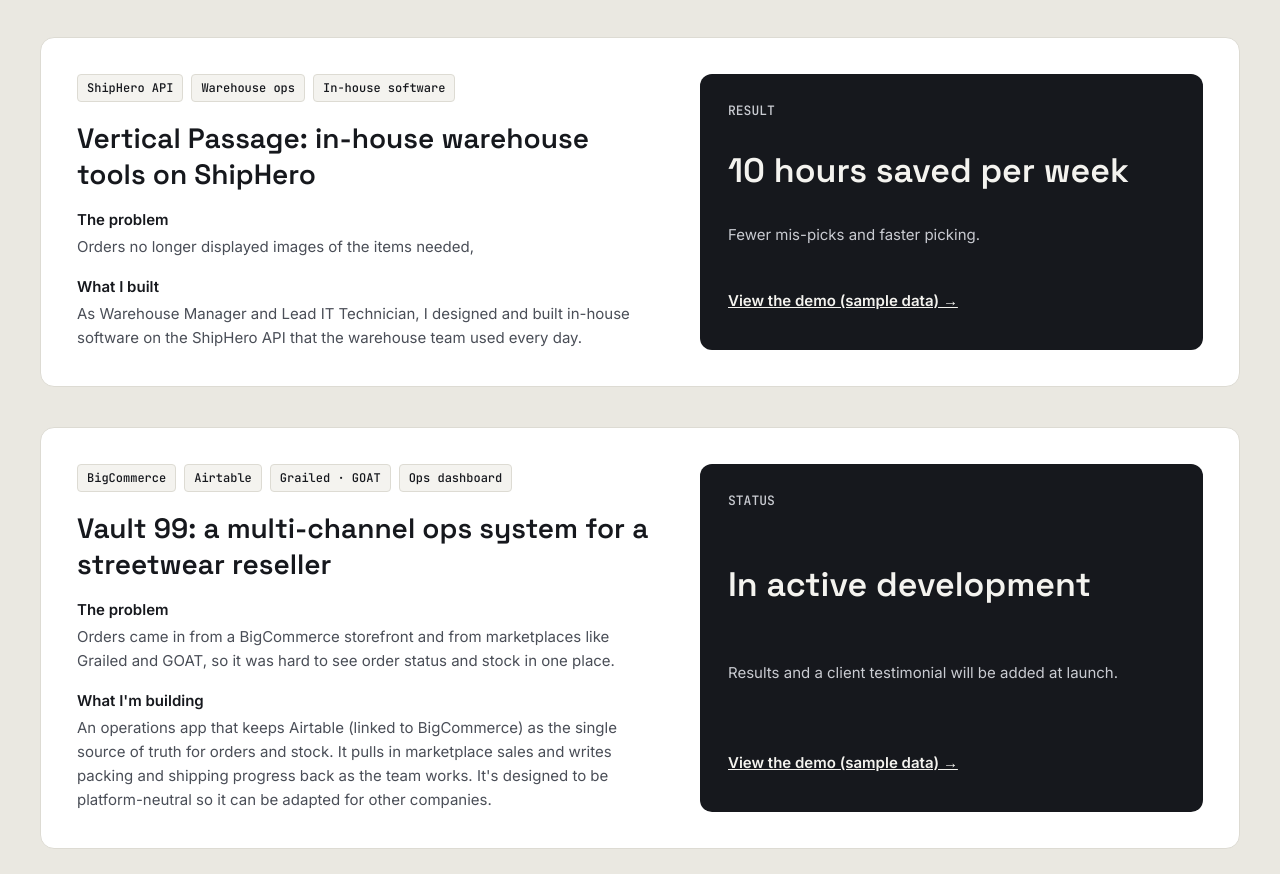
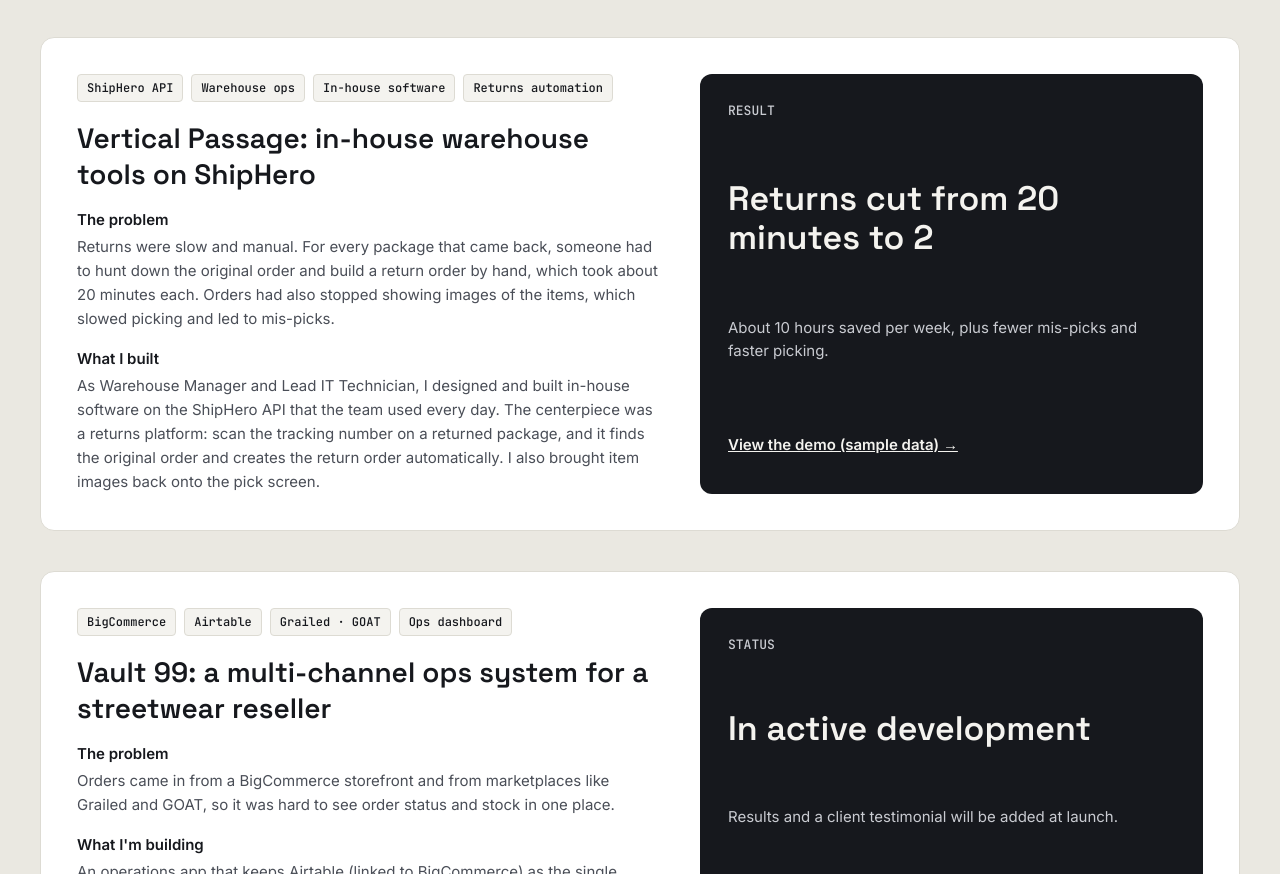
Before and after one commit to grantchapel/grantchapel.github.io, a plain HTML site: page index.html in a window 1280 px wide. Shown: the part 2239-3113 px from the top of the page. Drawn offline with Linux system fonts and the light colour scheme.

Commit message:
Rewrite Vertical Passage case study with returns platform

```diff
--- a/index.html
+++ b/index.html
@@ -152,21 +152,22 @@ a{color:#16181D}a:hover{color:#B4440A}
 <span style="font-family: 'JetBrains Mono', monospace; font-size: 12px; padding: 5px 9px; border-radius: 4px; background: #F4F3EF; border: 1px solid #DDDBD3;">ShipHero API</span>
 <span style="font-family: 'JetBrains Mono', monospace; font-size: 12px; padding: 5px 9px; border-radius: 4px; background: #F4F3EF; border: 1px solid #DDDBD3;">Warehouse ops</span>
 <span style="font-family: 'JetBrains Mono', monospace; font-size: 12px; padding: 5px 9px; border-radius: 4px; background: #F4F3EF; border: 1px solid #DDDBD3;">In-house software</span>
+<span style="font-family: 'JetBrains Mono', monospace; font-size: 12px; padding: 5px 9px; border-radius: 4px; background: #F4F3EF; border: 1px solid #DDDBD3;">Returns automation</span>
 </div>
 <h3 style="margin: 0; font-size: 28px; font-weight: 600;">Vertical Passage: in-house warehouse tools on ShipHero</h3>
 <div style="display: flex; flex-direction: column; gap: 6px;">
 <p style="margin: 0; font-weight: 600; font-size: 15px;">The problem</p>
-<p style="margin: 0; font-size: 15px; line-height: 1.6; color: #4A4E57;">Orders no longer displayed images of the items needed,</p>
+<p style="margin: 0; font-size: 15px; line-height: 1.6; color: #4A4E57;">Returns were slow and manual. For every package that came back, someone had to hunt down the original order and build a return order by hand, which took about 20 minutes each. Orders had also stopped showing images of the items, which slowed picking and led to mis-picks.</p>
 </div>
 <div style="display: flex; flex-direction: column; gap: 6px;">
 <p style="margin: 0; font-weight: 600; font-size: 15px;">What I built</p>
-<p style="margin: 0; font-size: 15px; line-height: 1.6; color: #4A4E57;">As Warehouse Manager and Lead IT Technician, I designed and built in-house software on the ShipHero API that the warehouse team used every day.</p>
+<p style="margin: 0; font-size: 15px; line-height: 1.6; color: #4A4E57;">As Warehouse Manager and Lead IT Technician, I designed and built in-house software on the ShipHero API that the team used every day. The centerpiece was a returns platform: scan the tracking number on a returned package, and it finds the original order and creates the return order automatically. I also brought item images back onto the pick screen.</p>
 </div>
 </div>
 <div style="flex: 1 1 280px; min-width: 0; background: #16181D; color: #F4F3EF; border-radius: 12px; padding: 28px; display: flex; flex-direction: column; justify-content: space-between; gap: 20px;">
 <p style="margin: 0; font-family: 'JetBrains Mono', monospace; font-size: 13px; color: #C9CBD1;">RESULT</p>
-<p style="margin: 0; font-family: 'Space Grotesk', sans-serif; font-size: 34px; font-weight: 600; line-height: 1.15;">10 hours saved per week</p>
-<p style="margin: 0; font-size: 15px; line-height: 1.55; color: #C9CBD1;">Fewer mis-picks and faster picking.</p>
+<p style="margin: 0; font-family: 'Space Grotesk', sans-serif; font-size: 34px; font-weight: 600; line-height: 1.15;">Returns cut from 20 minutes to 2</p>
+<p style="margin: 0; font-size: 15px; line-height: 1.55; color: #C9CBD1;">About 10 hours saved per week, plus fewer mis-picks and faster picking.</p>
 <a href="demo-pick-tool.html" style="color: #F4F3EF; font-weight: 600; font-size: 15px; min-height: 44px; display: inline-flex; align-items: center;">View the demo (sample data) →</a>
 </div>
 </article>
```
